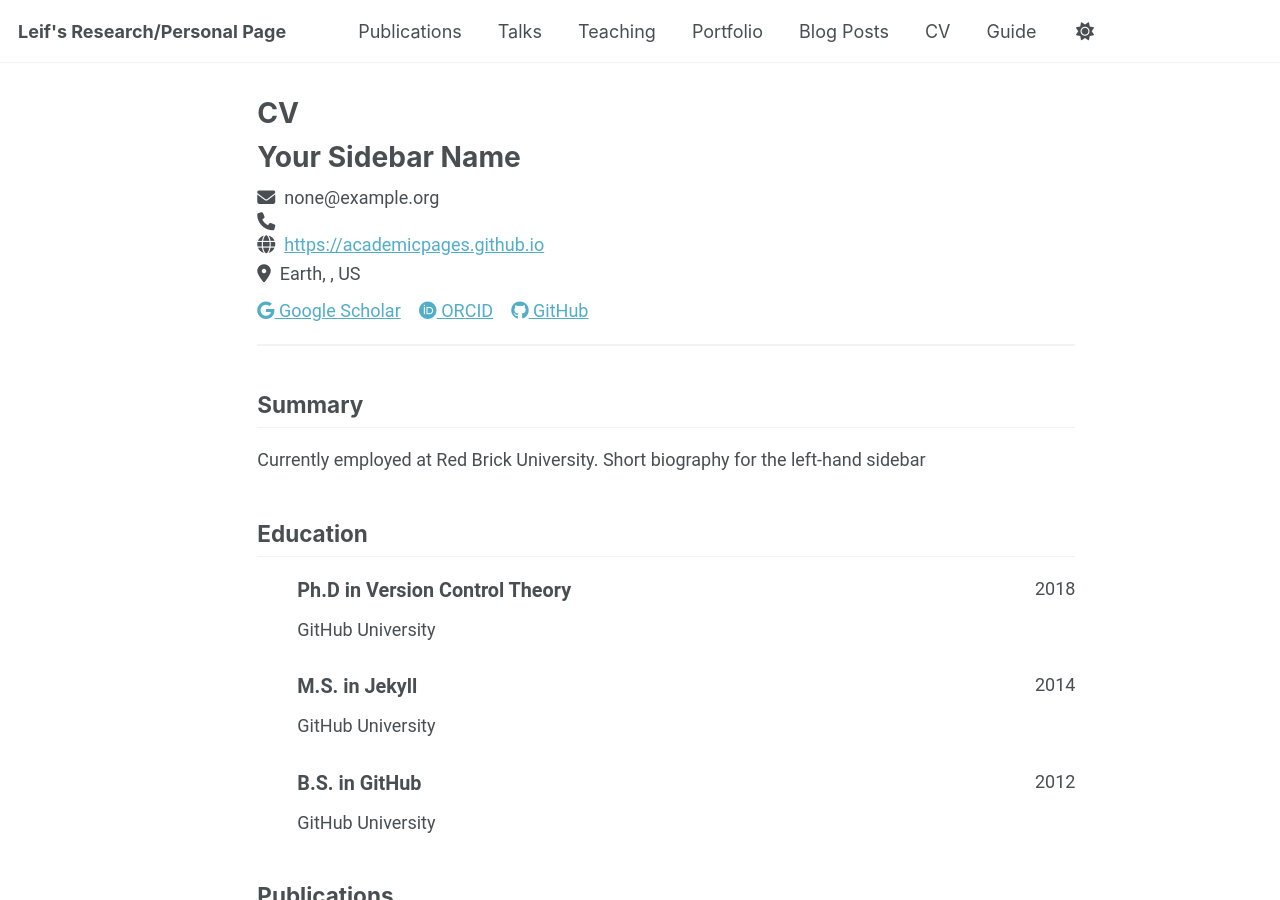
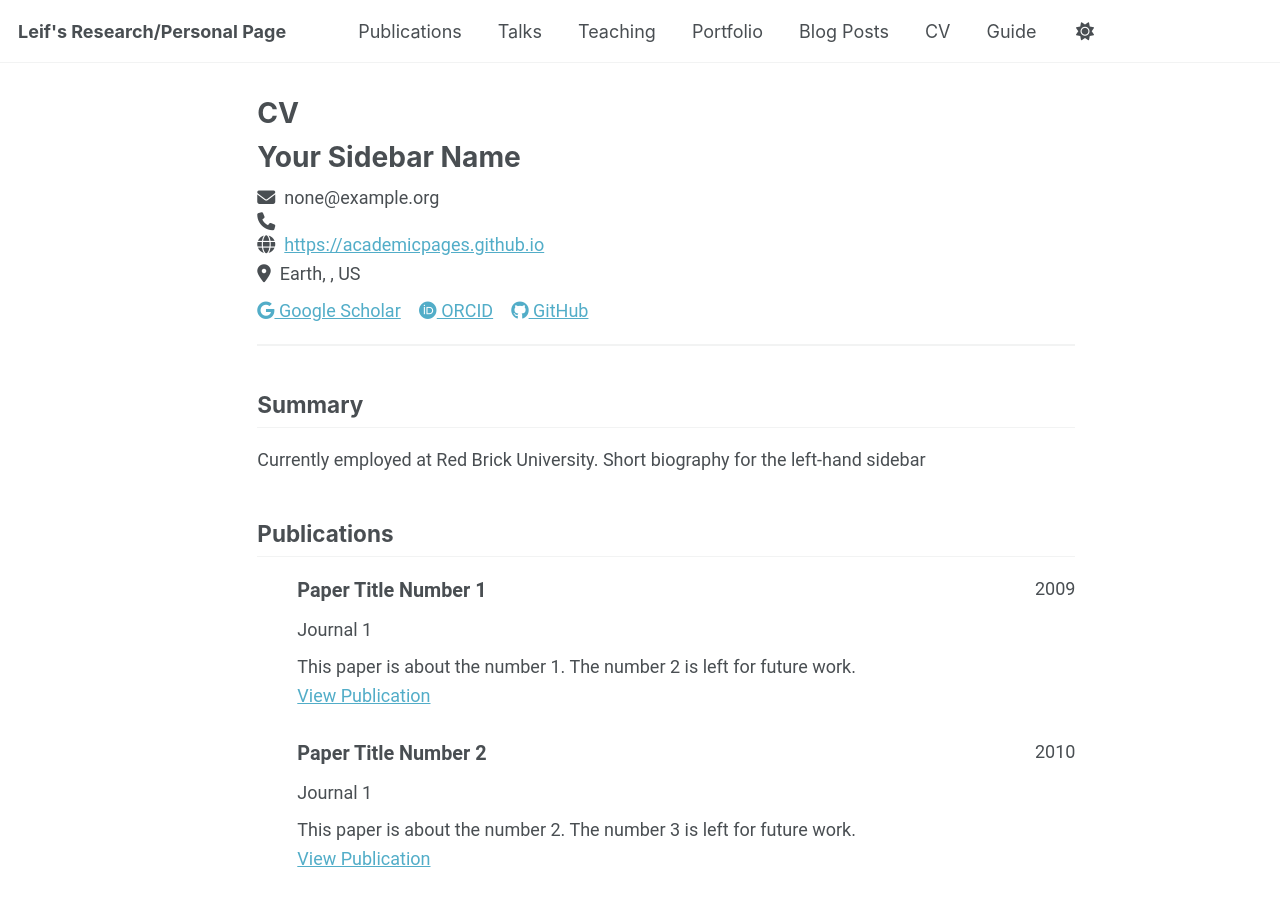
Before and after one commit to leiflui/leiflui.github.io, a Jekyll site: the page built from _pages/cv-json.md, in a window 1280 px wide and 900 px high. Built offline with Jekyll 4.4.1, drawn with Linux system fonts in a browser that asks for light colours; a script bundle is joined from its source files by our own code; library files that are not in the unit come from our copies; some of the changed text lies outside the part shown.

Commit message:
Clear education, work experience, and portfolio data - pages under construction

```diff
--- a/_data/cv.json
+++ b/_data/cv.json
@@ -31,35 +31,7 @@
     ]
   },
   "work": [],
-  "education": [
-    {
-      "institution": "GitHub University",
-      "area": "Ph.D in Version Control Theory",
-      "studyType": "",
-      "startDate": "",
-      "endDate": "2018",
-      "gpa": null,
-      "courses": []
-    },
-    {
-      "institution": "GitHub University",
-      "area": "M.S. in Jekyll",
-      "studyType": "",
-      "startDate": "",
-      "endDate": "2014",
-      "gpa": null,
-      "courses": []
-    },
-    {
-      "institution": "GitHub University",
-      "area": "B.S. in GitHub",
-      "studyType": "",
-      "startDate": "",
-      "endDate": "2012",
-      "gpa": null,
-      "courses": []
-    }
-  ],
+  "education": [],
   "skills": [],
   "languages": [],
   "interests": [],
@@ -140,13 +112,5 @@
       "description": ""
     }
   ],
-  "portfolio": [
-    {
-      "name": "Portfolio item number 1",
-      "category": "portfolio",
-      "date": "",
-      "url": "",
-      "description": "Short description of portfolio item number 1<br/><img src='/images/500x300.png'>"
-    }
-  ]
+  "portfolio": []
 }
```
